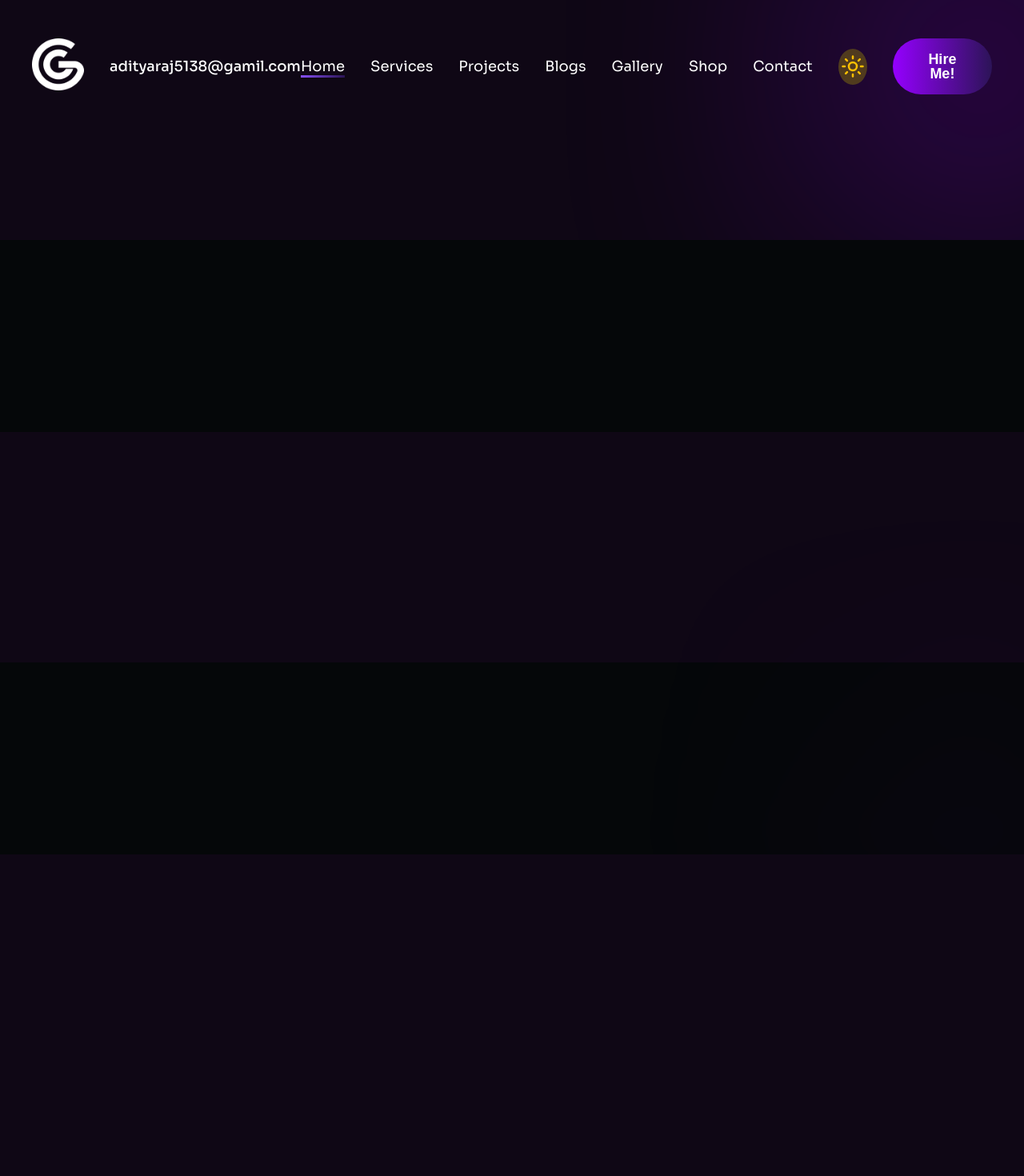
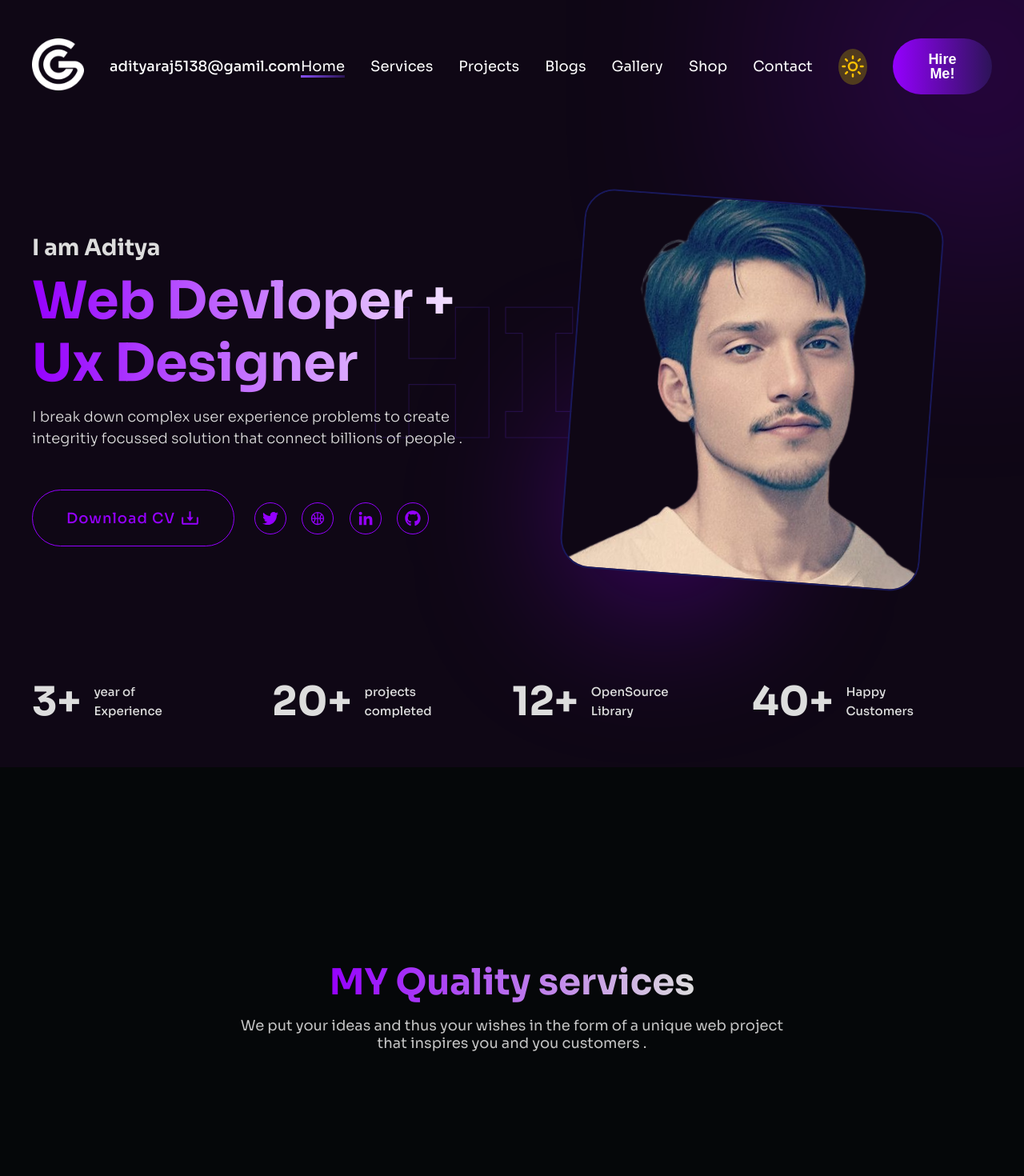
Before and after one commit to ADITYA748848/portfolio_preset, a Next.js app in the folder FORNTEND/: page / in a window 1280 px wide. Shown: the top 1470 px of the page at 80% size. Built offline with nearby package versions, Linux system fonts and the light colour scheme; a web font is replaced by a local one.

Commit message:
inchanse code

```diff
--- a/FORNTEND/pages/index.js
+++ b/FORNTEND/pages/index.js
@@ -1,4 +1,9 @@
 import Head from "next/head";
+import Link from "next/link";
+import  { BiDownload} from "react-icons/bi";
+import { FaGithub, FaTwitter } from "react-icons/fa6";
+import { GrLinkedinOption } from "react-icons/gr";
+import { LiaBasketballBallSolid } from "react-icons/lia";
 
 export default function Home() {
 
@@ -38,11 +43,84 @@ export default function Home() {
 
       {/* hero section */}
       <section className="hero">
+        <div className="intro_text">
+          <svg viewBox="0 0 1320 300">
+            <text x= '50%' y = '50%' textAnchor = 'middle' className="animate-stroke">HI</text>
+          </svg>
+
+        </div>
+        <div className="container">
+          <div className="flex w-100">
+            <div className="heroinfoleft">
+              <span className="hero_sb_title">I am Aditya</span>
+              <h1 className="hero_title">Web Devloper + <br/> <span className=" typed-text"> Ux Designer</span></h1>
+              <div className="hero_img_box heroimgbox">
+                <img src="/img/ me.jpg"alt="coder"/>
+
+              </div>
+              <div className=" lead"> I break down complex user experience problems to create integritiy focussed solution that connect billions of people .</div>
+              <div className=" hero_btn_box">
+                <Link href='/' download={'/img/resume.pdf'} className='download_cv'>Download CV <BiDownload/></Link>
+                <ul className="hero_social">
+                  <li> < a href="/"><FaTwitter/></a></li>
+                  <li> < a href="/"><LiaBasketballBallSolid/></a></li>
+                  <li> < a href="/"><GrLinkedinOption/></a></li>
+                  <li> < a href="/"><FaGithub/></a></li>
+
+                </ul>
+              </div>
+            </div>
+            {/* rightside image section */}
+            <div className="heroimageright">
+              <div className="hero_img_box">
+                <img src="/img/me.png" alt=""/>
+              </div>
+
+            </div>
+          </div>
+          <div className="funfect_area flex flex-sb">
+            <div className="funfect_item">
+              <h3>3+</h3>
+              <h4>year of<br/>
+                 Experience </h4>
+
+            </div>
+            <div className="funfect_item">
+              <h3> 20+ </h3>
+              <h4> projects <br/>
+                 completed</h4>
+
+            </div>
+            <div className="funfect_item">
+              <h3>12+</h3>
+              <h4> OpenSource <br/>
+                Library </h4>
+
+            </div>
+            <div className="funfect_item">
+              <h3>40+</h3>
+              <h4>Happy <br/>
+              Customers</h4>
+
+            </div>
+
+          </div>
+
+        </div>
 
       </section>
 
       {/* Services */}
       <section className="services">
+        <div className="services">
+          <div className="container">
+            <div className="services_titles">
+              <h2>MY Quality services</h2>
+              <p> We put your ideas and thus your wishes in the form of a unique web project that inspires you and you customers . </p>
+            </div>
+            <div className="services_menu"></div>
+          </div>
+        </div>
 
       </section>
 
```
